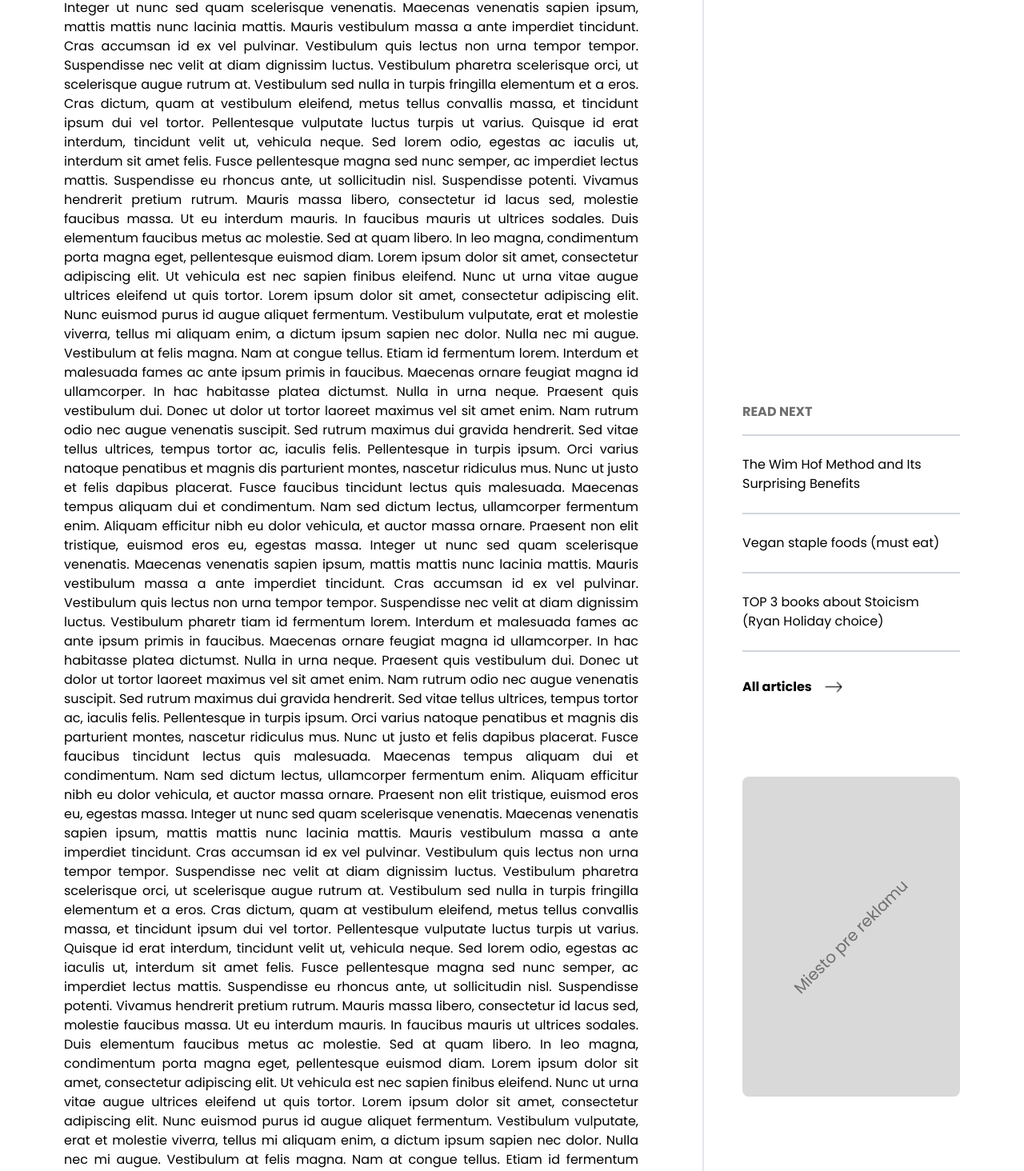
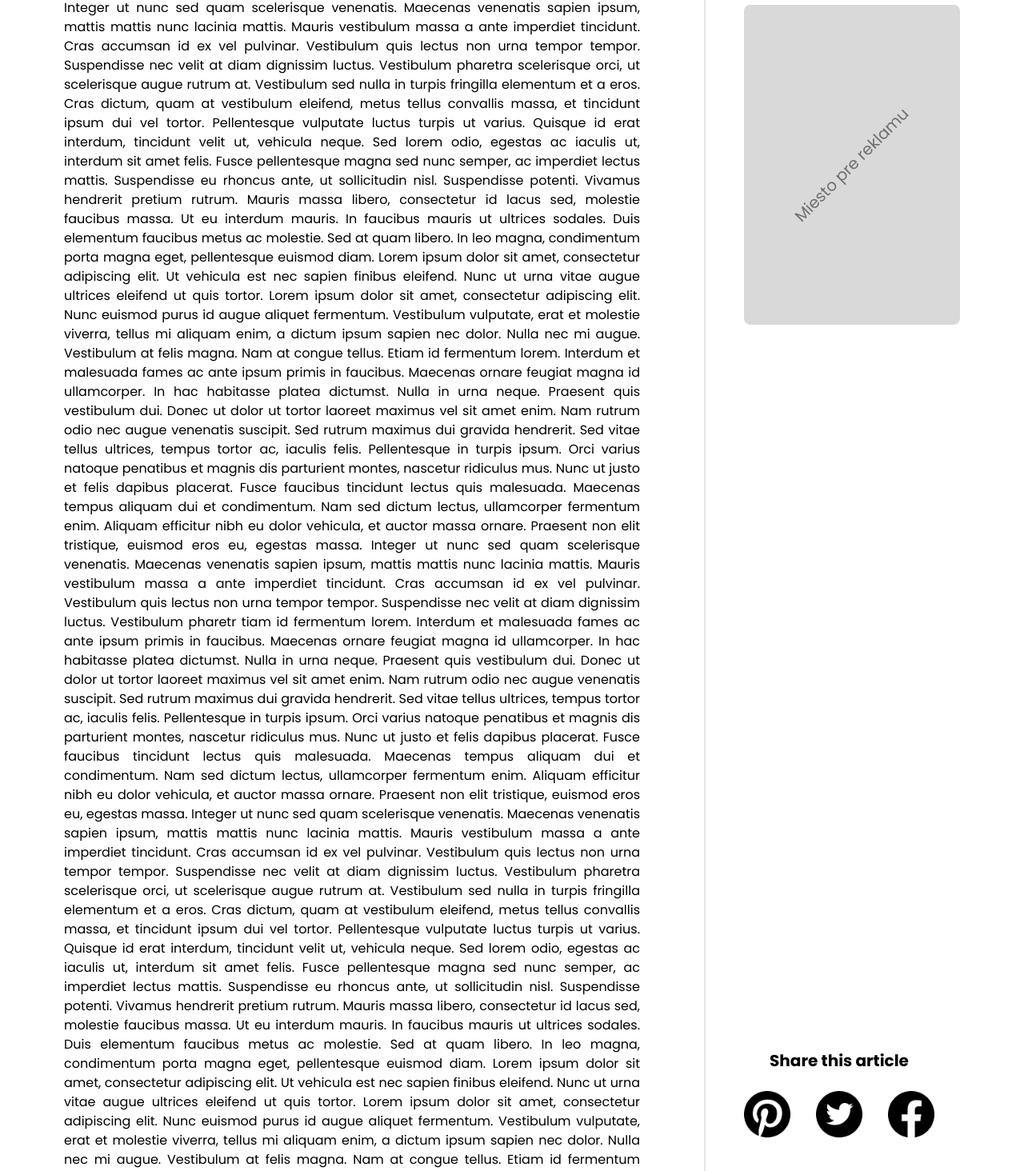
Before and after one commit to ReneDurbak/bruncik_blog, a React (Vite) app in the folder client/: page /articles/1 in a window 1280 px wide. Shown: the part 900-2364 px from the top of the page at 80% size. Built offline with nearby package versions, Linux system fonts and the light colour scheme; a web font is replaced by a local one.

Commit message:
single article page -fixed error handling on your name input in both windows, updated side panel, updated error handling in rating window - labels and comment

```diff
--- a/client/src/components/SingleArticlePage.jsx
+++ b/client/src/components/SingleArticlePage.jsx
@@ -117,6 +117,10 @@ export default function SingleArticlePage({articles}) {
     const [nameError, setNameError] = useState(false)
     const [commentError, setCommentError] = useState(false)
 
+    const handleAnoymousCheckboxCLick = () => {
+        setName("Anoymous")
+    }
+
 
     const handleRatingChange = (event, newRating) => {
     setRating(newRating)
@@ -160,7 +164,7 @@ export default function SingleArticlePage({articles}) {
         setNameErrorMessage("");
         setNameError(false);
     }
-    if (comment === "") {
+    if (comment === "" && selectedLabels.length === 0) {
         setCommentErrorMessage("Please insert comment!");
         setCommentError(true);
     } else {
@@ -181,7 +185,7 @@ export default function SingleArticlePage({articles}) {
         console.log('Comment:', comment)
 
         if (name === "") {
-            setNameErrorMessage("Please insert name!");
+            setName("Please insert name!");
             setNameError(true);
         } else {
             setNameErrorMessage("");
@@ -356,7 +360,7 @@ Vestibulum pharetr
                     </div>
 
                     <div className={`${hideNameInput ? "flex space-x-2" : "flex space-x-2 mt-2"}`}>
-                            <input  name="anonymousCheckbox" className="cursor-pointer" type="checkbox"  onClick={()=>{setHideNameInput(!hideNameInput), setName("Anonymous")}}/>
+                            <input  name="anonymousCheckbox" className="cursor-pointer" type="checkbox"  onClick={()=>{setHideNameInput(!hideNameInput), hideNameInput ? setName("")  : handleAnoymousCheckboxCLick() }}/>
                             <div className="font-bold md:text-xs text-[10px]">Stay anonymous</div>
                     </div>
 
@@ -476,7 +480,7 @@ Vestibulum pharetr
 
 
         {/*Comments container*/}
-        <div className="md:mt-[200px] md:my-20 my-[100px] md:pr-0 pr-4">
+        <div className="md:mt-[200px] mt-[100px] xl:mb-[225px] md:mb-[150px] md:pr-0 pr-4">
             <h1 className="xl:text-4xl md:text-2xl text-xl font-bold">Comments and reviews</h1>
 
             <div className="flex space-x-6 uppercase mt-6 2xl:text-[19px] xl:text-lg text-xs xl:mt-8">
@@ -536,12 +540,12 @@ Vestibulum pharetr
 
                         <div className={`${hideNameInput ? "invisible" : "mt-7 md:text-base text-sm"}`}>
                             <p className="font-bold md:text-base text-xs">Name:</p>
-                            <div className="text-red-400 sm:text-xs text-[11px] pl-2 mt-2">{nameErrorMessage}</div>
-                            <input placeholder="Your name " id="singleArticleInput" name="nameInput"  onChange={(e)=> setName(e.target.value)} className={`w-full md:rounded-[30px] rounded-[15px]  xl:border-2 border-[1px] py-2 md:px-4 px-3 ${nameError ? "border-red-400 outline-0" : "border-gray-400 outline-0"}`}/>
+                            <div className="text-red-600 sm:text-xs text-[11px] pl-2 mt-2">{nameErrorMessage}</div>
+                            <input placeholder="Your name " id="singleArticleInput" name="nameInput"  onChange={(e)=> setName(e.target.value)} className={`w-full md:rounded-[30px] rounded-[15px]  xl:border-2 border-[1px] py-2 md:px-4 px-3 ${nameError ? "border-red-400 text-red-600 outline-0" : "border-gray-400 outline-0"}`}/>
                         </div>
 
                         <div className={`${hideNameInput ? "flex space-x-2 " : "flex space-x-2 mt-1"}`}>
-                                <input type="checkbox" className="cursor-pointer"  onClick={()=>{setHideNameInput(!hideNameInput), setName("Anonymous")}}/>
+                                <input type="checkbox" className="cursor-pointer"  onClick={()=>{setHideNameInput(!hideNameInput),  hideNameInput ? setName("")  : handleAnoymousCheckboxCLick()}}/>
                                 <div className="font-bold md:text-base text-xs">Stay anonymous</div>
                         </div>
 
@@ -551,8 +555,8 @@ Vestibulum pharetr
                             <textarea type="text" name="feedbackInput" id="singleArticleTextArea" placeholder="Write a comment... " className={`w-full md:rounded-[30px] rounded-[15px] h-[150px] xl:border-2 border-[1px] py-2 md:px-5 px-3  overflow-hidden ${commentError ?   "border-red-400 outline-0" :" border-gray-400 outline-0"}`} onChange={(e)=> setComment(e.target.value)} />
                         </div>
 
-                        <div className="px-4">
-                        <div onMouseEnter={()=> setHoverOnPaperPlane(true)} onMouseLeave={()=> setHoverOnPaperPlane(false)} onClick={()=> {handleSaveComment(),setClickOnPaperPlane(true), setTimeout(function(){ setClickOnPaperPlane(false) }, 1000)}} className="w-full bg-black hover:bg-white hover:text-black border-white border hover:border-black active:bg-white active:text-black text-white ease-in-out duration-500 md:mt-[125px] md:text-base text-sm mt-20 p-2 rounded-[30px] flex space-x-2 justify-center">
+                        <div className="px-4 mt-8 xl:mt-12">
+                        <div onMouseEnter={()=> setHoverOnPaperPlane(true)} onMouseLeave={()=> setHoverOnPaperPlane(false)} onClick={()=> {handleSaveComment(),setClickOnPaperPlane(true), setTimeout(function(){ setClickOnPaperPlane(false) }, 1000)}} className="w-full bg-black hover:bg-white hover:text-black border-white border hover:border-black active:bg-white active:text-black text-white ease-in-out duration-500 md:text-base text-sm p-2 rounded-[30px] flex space-x-2 justify-center">
                             <div className="font-bold underline-offset-2 underline">Send</div>
                             <div className="my-auto"><img src={hoverOnPaperPlane? paperPlaneBlack : paperPlane} className="w-[15px]"/></div>
                         </div>
@@ -581,15 +585,13 @@ Vestibulum pharetr
         <div className={`${isLaptop ? "hidden" : "text-bold absolute top-20 right-8 md:block hidden"}`} onClick={()=>setCloseSideBar(false)}><BiHorizontalLeft size={20}/></div>
         :
 
-            <div className={`${closeSideBar ? "hidden" : "relative xl:border-l-2 border-l-[1px] mr-0 sm:mt-[-100px] mt-[-125px]  max-h-auto z-[0] md:block hidden"}`}>
+            <div className={`${closeSideBar ? "hidden" : "relative xl:max-w-[400px] lg:max-w-[300px] sm:max-w-[250px] max-w-[150px] xl:pr-20 xl:pl-12 lg:px-8 md:px-6 px-4 mx-auto text-left xl:border-l-2 border-l-[1px] mr-0 sm:mt-[-100px] mt-[-125px]  max-h-auto z-[0] md:block hidden"}`}>
             <div onClick={()=>setCloseSideBar(true)} className={`${isLaptop ? "hidden" : "absolute sm:left-2 sm:top-[60px] top-5"}`}>
                 <BiHorizontalRight size={20}/>
             </div>
-            <div className="relative xl:max-w-[400px] lg:max-w-[300px] sm:max-w-[250px] max-w-[150px] mx-auto text-left">
-                <div className="xl:pr-20 xl:pl-12 lg:px-8 md:px-6 px-4 lg:mt-[210px] md:mt-[150px] sm:mt-[180px] mt-[100px]">
-
-
+                <div className="lg:mt-[210px] md:mt-[150px] sm:mt-[180px] mt-[100px]">
                     <h1 className="underline xl:underline-offset-[25px] sm:underline-offset-[15px] underline-offset-[12px] font-bold text-[#6F6F6F] decoration-gray-300 xl:text-base lg:text-sm sm:text-xs text-[10px]">ABOUT THE AUTHOR</h1>
+                    {/*About the author*/}
                     <div className="sm:mt-10 mt-8 xl:text-base lg:text-sm sm:text-xs text-[10px]">
                     <strong>Peter Brunčík</strong> writes about egestas dui at iaculis ultricies. Nunc pulvinar neque at tellus accumsan lobortis nec non est. Vestibulum ante ipsum primis in faucibus orci luctus et ultrices posuere cubilia curae; Nullam dignissim dapibus volutpat. Pellentesque iaculis sapien quam, ut fermentum enim scelerisque in.
                     <div className="mt-6 underline underline-offset-4  decoration-gray-300 xl:text-base lg:text-sm sm:text-[11px] text-[8px] flex space-x-1">
@@ -600,12 +602,24 @@ Vestibulum pharetr
                         </div>
                     </div>
                     </div>
+                 </div>
 
+
+
+                {/*Add banner*/}
+                <div className="flex justify-center mt-[300px]">
+                    <div className="w-[300px] h-[400px] bg-[#D9D9D9] text-[#6F6F6F] rounded-lg p-4 flex justify-center items-center text-xl">
+
+                        <span className="rotate-[-45deg]">
+                            Miesto pre reklamu
+                        </span>
+                    </div>
+                </div>
 
 
 
                 {/*Share container*/}
-                    <div className="grid justify-center text-center mt-[180px] mb-20">
+                <div className="absolute bottom-[50%] grid justify-center text-center mt-[180px] mb-20">
                     <h1 className="xl:text-xl sm:text-base text-xs font-bold">Share this article</h1>
 
                     <div className="flex xl:space-x-8 sm:space-x-6 space-x-2 xl:mt-6 mt-4">
@@ -620,7 +634,7 @@ Vestibulum pharetr
 
                 {/*Read next container*/}
 
-                    <div className="text-left xl:text-base sm:text-xs text-xs mt-[500px]">
+                <div className="absolute bottom-0 text-left xl:text-base sm:text-xs text-xs  xl:mb-[100px] md:mb-2">
                     <div className="divide-y-2 divide-gray-300">
                             <h1 className="uppercase mb-4 text-[#6F6F6F] font-bold">Read next</h1>
                         <div className="divide-y-2 divide-gray-300 mt-2">
@@ -653,27 +667,10 @@ Vestibulum pharetr
 
 
 
-                    {/*Add banner*/}
-                    <div className="flex justify-center  mb-[200px]">
-                        <div className="w-[300px] h-[400px] bg-[#D9D9D9] text-[#6F6F6F] rounded-lg p-4 flex justify-center items-center text-xl">
-
-                            <span className="rotate-[-45deg]">
-                                Miesto pre reklamu
-                            </span>
-                        </div>
                 </div>
 
 
-
-                </div>
-            </div>
-            </div>
-
         }
-
-
-
-
 
 
 
```
Also changed, not shown: client/src/pages/Home.jsx (+4 -4 lines). Lines whose indentation alone changed are shown as unchanged.
